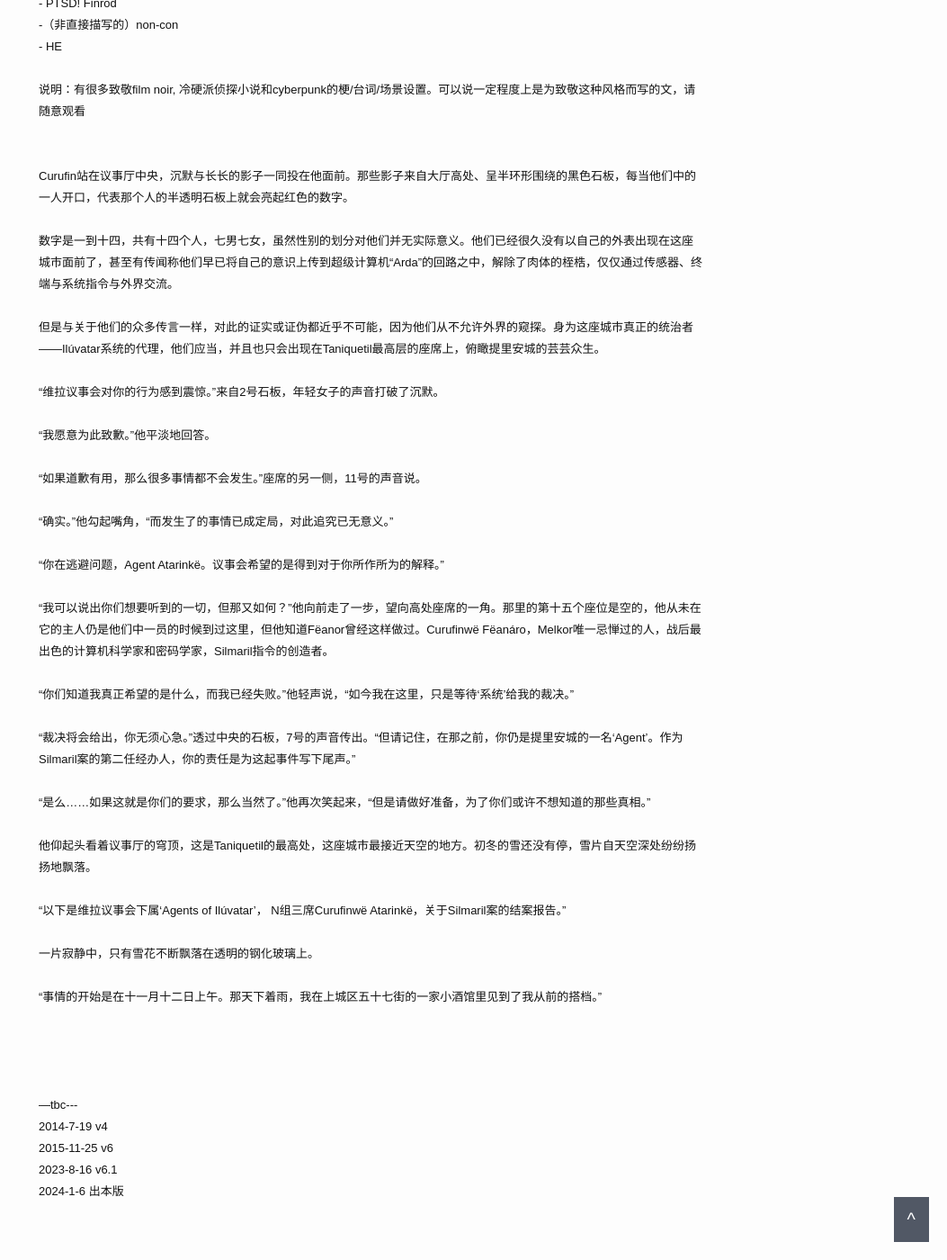
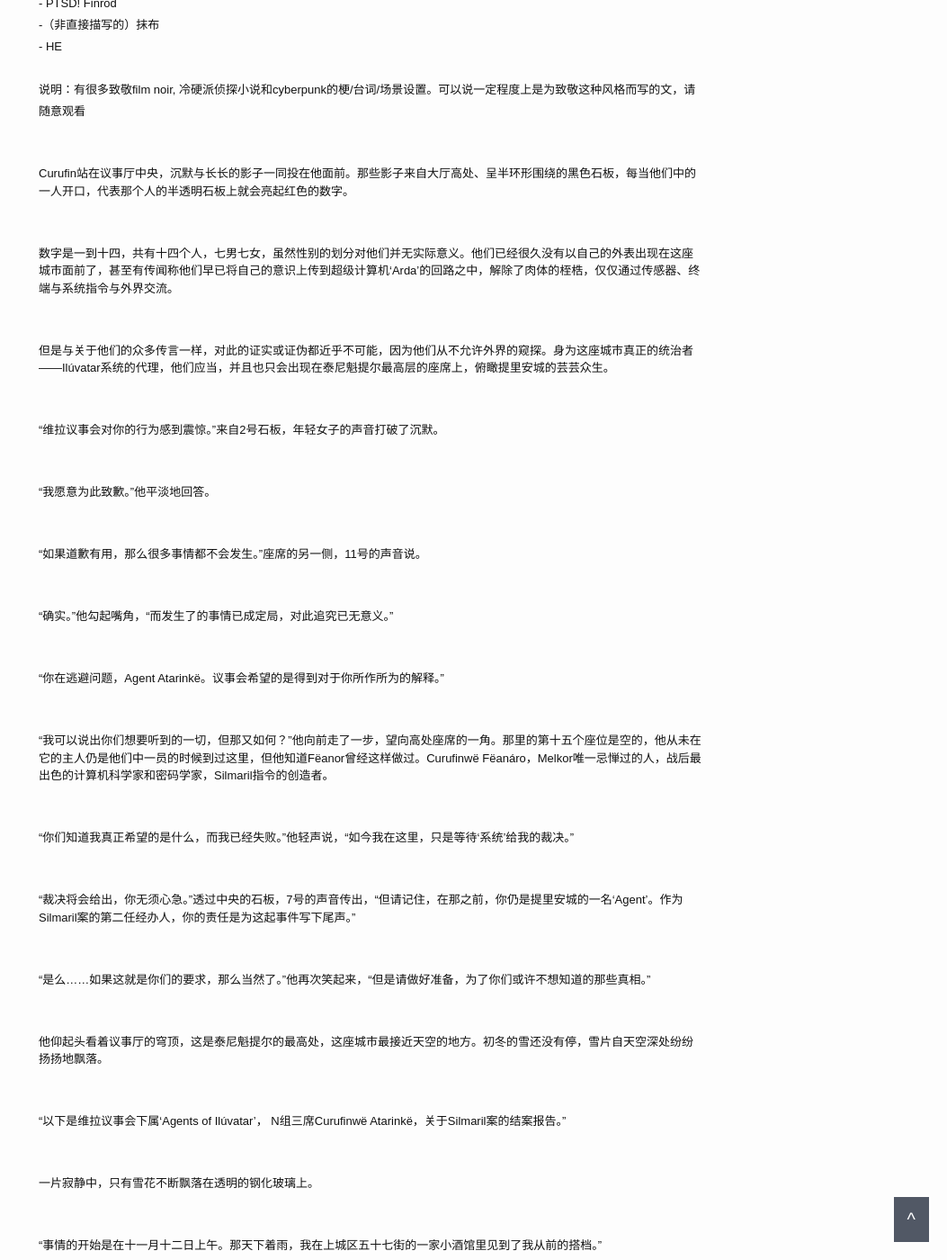
Before and after one commit to greylantern/greylantern.github.io, a Jekyll site: the page built from _posts/2015-11-25-【Finrod:Curufin】【cyberpunk AU】 Paranoia 00.html, in a window 1280 px wide and 1400 px high, scrolled down 439 px. Shown: the whole window at 90% size, without its empty margins (227-1280 px from the left). Built offline with Jekyll 4.4.1, drawn with Linux system fonts in a browser that asks for light colours; comment, search, counter and statistics services are not loaded.

Commit message:
update paranoia

```diff
--- a/_posts/2015-11-25-【Finrod:Curufin】【cyberpunk AU】 Paranoia 00.html
+++ b/_posts/2015-11-25-【Finrod:Curufin】【cyberpunk AU】 Paranoia 00.html
@@ -28,7 +28,7 @@ cp：
 <br>
 - PTSD! Finrod
 <br>
--（非直接描写的）non-con
+-（非直接描写的）抹布
 <br>
 - HE
 <br>
@@ -39,38 +39,67 @@ cp：
 <br>
 <br>
 
-Curufin站在议事厅中央，沉默与长长的影子一同投在他面前。那些影子来自大厅高处、呈半环形围绕的黑色石板，每当他们中的一人开口，代表那个人的半透明石板上就会亮起红色的数字。<br><br>
+<p>Curufin站在议事厅中央，沉默与长长的影子一同投在他面前。那些影子来自大厅高处、呈半环形围绕的黑色石板，每当他们中的一人开口，代表那个人的半透明石板上就会亮起红色的数字。</p>
 
-数字是一到十四，共有十四个人，七男七女，虽然性别的划分对他们并无实际意义。他们已经很久没有以自己的外表出现在这座城市面前了，甚至有传闻称他们早已将自己的意识上传到超级计算机“Arda”的回路之中，解除了肉体的桎梏，仅仅通过传感器、终端与系统指令与外界交流。<br><br>
+<p> </p>
 
-但是与关于他们的众多传言一样，对此的证实或证伪都近乎不可能，因为他们从不允许外界的窥探。身为这座城市真正的统治者——Ilúvatar系统的代理，他们应当，并且也只会出现在Taniquetil最高层的座席上，俯瞰提里安城的芸芸众生。<br><br>
+<p>数字是一到十四，共有十四个人，七男七女，虽然性别的划分对他们并无实际意义。他们已经很久没有以自己的外表出现在这座城市面前了，甚至有传闻称他们早已将自己的意识上传到超级计算机‘Arda’的回路之中，解除了肉体的桎梏，仅仅通过传感器、终端与系统指令与外界交流。</p>
 
-“维拉议事会对你的行为感到震惊。”来自2号石板，年轻女子的声音打破了沉默。<br><br>
+<p> </p>
 
-“我愿意为此致歉。”他平淡地回答。<br><br>
+<p>但是与关于他们的众多传言一样，对此的证实或证伪都近乎不可能，因为他们从不允许外界的窥探。身为这座城市真正的统治者——Ilúvatar系统的代理，他们应当，并且也只会出现在泰尼魁提尔最高层的座席上，俯瞰提里安城的芸芸众生。</p>
 
-“如果道歉有用，那么很多事情都不会发生。”座席的另一侧，11号的声音说。<br><br>
+<p> </p>
 
-“确实。”他勾起嘴角，“而发生了的事情已成定局，对此追究已无意义。”<br><br>
+<p>“维拉议事会对你的行为感到震惊。”来自2号石板，年轻女子的声音打破了沉默。</p>
 
-“你在逃避问题，Agent Atarinkë。议事会希望的是得到对于你所作所为的解释。”<br><br>
+<p> </p>
 
-“我可以说出你们想要听到的一切，但那又如何？”他向前走了一步，望向高处座席的一角。那里的第十五个座位是空的，他从未在它的主人仍是他们中一员的时候到过这里，但他知道Fëanor曾经这样做过。Curufinwë Fëanáro，Melkor唯一忌惮过的人，战后最出色的计算机科学家和密码学家，Silmaril指令的创造者。<br><br>
+<p>“我愿意为此致歉。”他平淡地回答。</p>
 
-“你们知道我真正希望的是什么，而我已经失败。”他轻声说，“如今我在这里，只是等待‘系统’给我的裁决。”<br><br>
+<p> </p>
 
-“裁决将会给出，你无须心急。”透过中央的石板，7号的声音传出。“但请记住，在那之前，你仍是提里安城的一名‘Agent’。作为Silmaril案的第二任经办人，你的责任是为这起事件写下尾声。”<br><br>
+<p>“如果道歉有用，那么很多事情都不会发生。”座席的另一侧，11号的声音说。</p>
 
-“是么……如果这就是你们的要求，那么当然了。”他再次笑起来，“但是请做好准备，为了你们或许不想知道的那些真相。”<br><br>
+<p> </p>
 
-他仰起头看着议事厅的穹顶，这是Taniquetil的最高处，这座城市最接近天空的地方。初冬的雪还没有停，雪片自天空深处纷纷扬扬地飘落。<br><br>
+<p>“确实。”他勾起嘴角，“而发生了的事情已成定局，对此追究已无意义。”</p>
 
-“以下是维拉议事会下属‘Agents of Ilúvatar’， N组三席Curufinwë Atarinkë，关于Silmaril案的结案报告。”<br><br>
+<p> </p>
 
-一片寂静中，只有雪花不断飘落在透明的钢化玻璃上。<br><br>
+<p>“你在逃避问题，Agent Atarinkë。议事会希望的是得到对于你所作所为的解释。”</p>
 
-“事情的开始是在十一月十二日上午。那天下着雨，我在上城区五十七街的一家小酒馆里见到了我从前的搭档。”<br><br>
+<p> </p>
 
+<p>“我可以说出你们想要听到的一切，但那又如何？”他向前走了一步，望向高处座席的一角。那里的第十五个座位是空的，他从未在它的主人仍是他们中一员的时候到过这里，但他知道Fëanor曾经这样做过。Curufinwë Fëanáro，Melkor唯一忌惮过的人，战后最出色的计算机科学家和密码学家，Silmaril指令的创造者。</p>
+
+<p> </p>
+
+<p>“你们知道我真正希望的是什么，而我已经失败。”他轻声说，“如今我在这里，只是等待‘系统’给我的裁决。”</p>
+
+<p> </p>
+
+<p>“裁决将会给出，你无须心急。”透过中央的石板，7号的声音传出，“但请记住，在那之前，你仍是提里安城的一名‘Agent’。作为Silmaril案的第二任经办人，你的责任是为这起事件写下尾声。”</p>
+
+<p> </p>
+
+<p>“是么……如果这就是你们的要求，那么当然了。”他再次笑起来，“但是请做好准备，为了你们或许不想知道的那些真相。”</p>
+
+<p> </p>
+
+<p>他仰起头看着议事厅的穹顶，这是泰尼魁提尔的最高处，这座城市最接近天空的地方。初冬的雪还没有停，雪片自天空深处纷纷扬扬地飘落。</p>
+
+<p> </p>
+
+<p>“以下是维拉议事会下属‘Agents of Ilúvatar’， N组三席Curufinwë Atarinkë，关于Silmaril案的结案报告。”</p>
+
+<p> </p>
+
+<p>一片寂静中，只有雪花不断飘落在透明的钢化玻璃上。</p>
+
+<p> </p>
+
+<p>“事情的开始是在十一月十二日上午。那天下着雨，我在上城区五十七街的一家小酒馆里见到了我从前的搭档。”</p>
 
 <br>
 <br>
```
Also changed, not shown: other parts of _posts/2015-11-25-【Finrod:Curufin】【cyberpunk AU】 Paranoia 00.html (+1 -1 lines).
